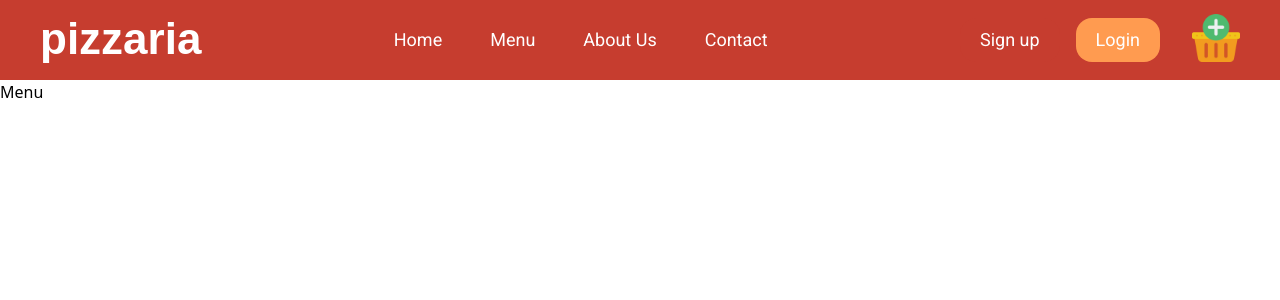
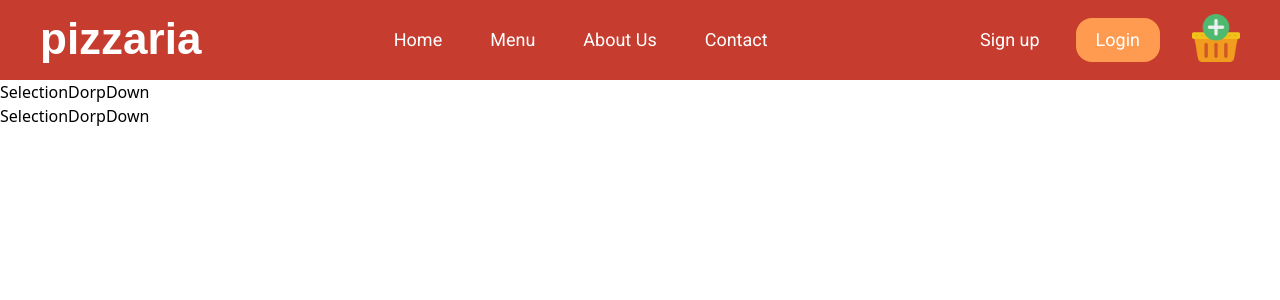
Before and after one commit to aref-hammaslak/Pizza-Ordering-Project, a React (Vite) app in the folder client/: page /menu in a window 1280 px wide. Shown: the top 300 px of the page. Built offline with nearby package versions, Linux system fonts and the light colour scheme; a web font is replaced by a local one.

Commit message:
Setting up filtering component

```diff
--- /dev/null
+++ b/client/src/components/FilltringBar.tsx
@@ -0,0 +1,22 @@
+import React from 'react'
+import SelectionDorpDown from './SelectionDorpDown';
+
+type filteringProps = {
+  catagories: string[],
+  toppings: string[],
+}
+
+const FilltringBar = (props: filteringProps) => {
+  const categories = props.catagories;
+  const toppings = props.toppings;
+  return (
+    <div>
+      <div>
+        <SelectionDorpDown name={'Categories'} items= {categories}/>
+        <SelectionDorpDown name={'toppings'} items= {toppings}/>
+      </div>
+    </div>
+  )
+}
+
+export default FilltringBar
--- a/client/src/components/Header.tsx
+++ b/client/src/components/Header.tsx
@@ -70,7 +70,7 @@ const Header = ({ brandName, navContents }: HeaderProps) => {
           />
         </div>
         <div>
-          <Link to="/cart" className="-translate-y-[2px] md:p-2 lg:p-4 flex  items-center !pr-0">
+          <Link to="/cart" className=" -translate-y-[2px] md:p-2 lg:p-4 flex  items-center !pr-0">
             <img className="md:w-10 lg:w-12 w-8" src={cartImg} alt="" />
           </Link>
         </div>
--- /dev/null
+++ b/client/src/components/SelectionDorpDown.tsx
@@ -0,0 +1,9 @@
+import React from 'react'
+
+const SelectionDorpDown = () => {
+  return (
+    <div>SelectionDorpDown</div>
+  )
+}
+
+export default SelectionDorpDown
--- a/client/src/pages/Menu.tsx
+++ b/client/src/pages/Menu.tsx
@@ -1,9 +1,45 @@
-import React from 'react'
+import React, { createContext, useState } from "react";
+
+import FilltringBar from "../components/FilltringBar";
+
+type FilteringOptionsType = {
+  selectedCatagories: string[];
+  selectedToppings: string[];
+  serchedValue: string;
+  filteringOrder: string;
+};
+type FilteringContextType = {
+  filteringOptions: FilteringOptionsType;
+  setFilteringOptions: React.Dispatch<
+    React.SetStateAction<FilteringOptionsType>
+  >;
+};
 
 const Menu = () => {
+  const FilteringContext = createContext<FilteringContextType>(null as never);
+
+  const [filteringOptions, setFilteringOptions] =
+    useState<FilteringOptionsType>({
+      selectedCatagories: [],
+      selectedToppings: [],
+      serchedValue: "",
+      filteringOrder: "ascending",
+    });
+
   return (
-    <div>Menu</div>
-  )
-}
+    <div>
+      <FilteringContext.Provider
+        value={
+          { filteringOptions, setFilteringOptions } as FilteringContextType
+        }
+      >
+        <FilltringBar
+          catagories={["Vegetarian", "Meat Lovers", "Specialty"]}
+          toppings={["Mushrooms", "Pepperoni", "Olives"]}
+        />
+      </FilteringContext.Provider>
+    </div>
+  );
+};
 
-export default Menu
+export default Menu;
```
